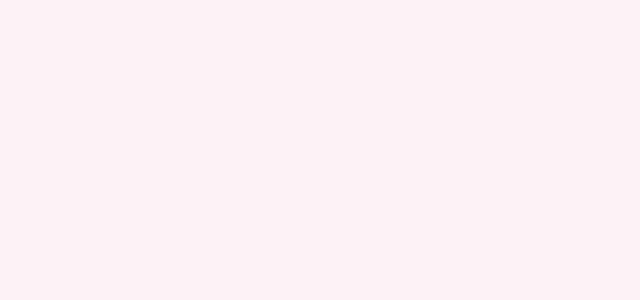
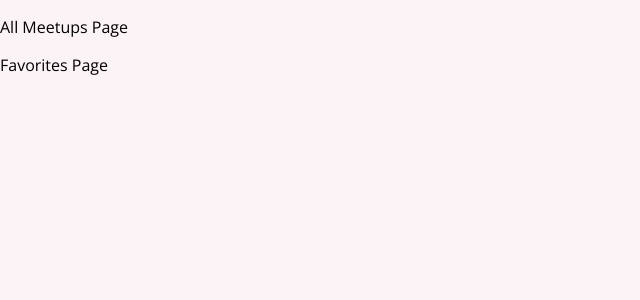
Before and after one commit to kscheltema/section_29_summary, a React (Create React App) app: page /favorites in a window 1280 px wide. Shown: the top 300 px of the page, without its empty margins (0-640 px from the left). Built offline with nearby package versions, Linux system fonts and the light colour scheme.

Commit message:
basic routing to different components

```diff
--- a/src/App.js
+++ b/src/App.js
@@ -1,5 +1,16 @@
+import { Route } from "react-router-dom";
+import AllMeetupsPage from "./pages/AllMeetups";
+import FavoritesPage from "./pages/Favorites";
+import NewMeetupPage from "./pages/NewMeetup";
+
 function App() {
-  return <div></div>;
+  return (
+    <div>
+      <Route path="/" component={AllMeetupsPage} />
+      <Route path="/new-meetup" component={NewMeetupPage} />
+      <Route path="/favorites" component={FavoritesPage} />
+    </div>
+  );
 }
 
 export default App;
--- a/src/index.js
+++ b/src/index.js
@@ -1,7 +1,12 @@
-import React from 'react';
-import ReactDOM from 'react-dom';
+import React from "react";
+import ReactDOM from "react-dom";
+import { BrowserRouter } from "react-router-dom";
+import "./index.css";
+import App from "./App";
 
-import './index.css';
-import App from './App';
-
-ReactDOM.render(<App />, document.getElementById('root'));
+ReactDOM.render(
+  <BrowserRouter>
+    <App />
+  </BrowserRouter>,
+  document.getElementById("root")
+);
--- /dev/null
+++ b/src/pages/AllMeetups.js
@@ -0,0 +1,9 @@
+function AllMeetupsPage() {
+  return (
+    <div>
+      <p>All Meetups Page</p>
+    </div>
+  );
+}
+
+export default AllMeetupsPage;
--- /dev/null
+++ b/src/pages/Favorites.js
@@ -0,0 +1,9 @@
+function FavoritesPage() {
+  return (
+    <div>
+      <p>Favorites Page</p>
+    </div>
+  );
+}
+
+export default FavoritesPage;
--- /dev/null
+++ b/src/pages/NewMeetup.js
@@ -0,0 +1,9 @@
+function NewMeetup() {
+  return (
+    <div>
+      <p>New Meetups Page</p>
+    </div>
+  );
+}
+
+export default NewMeetup;
```
